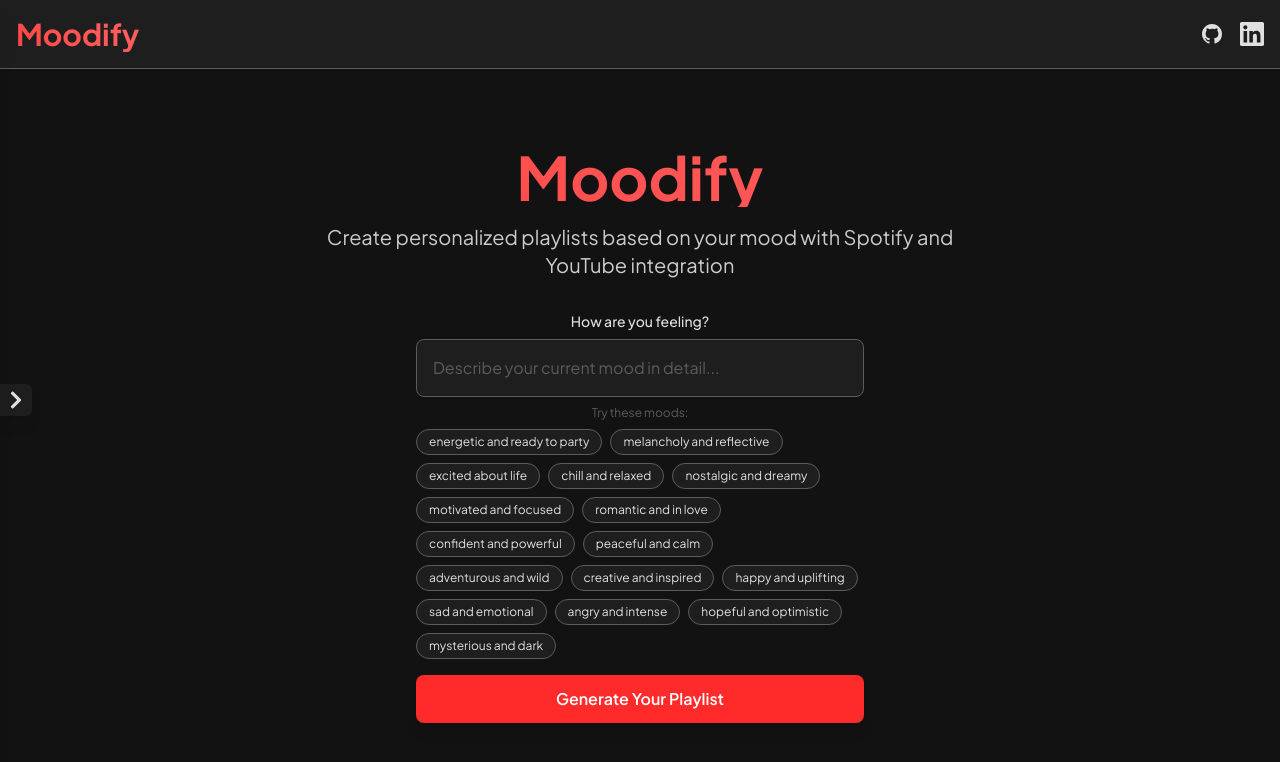
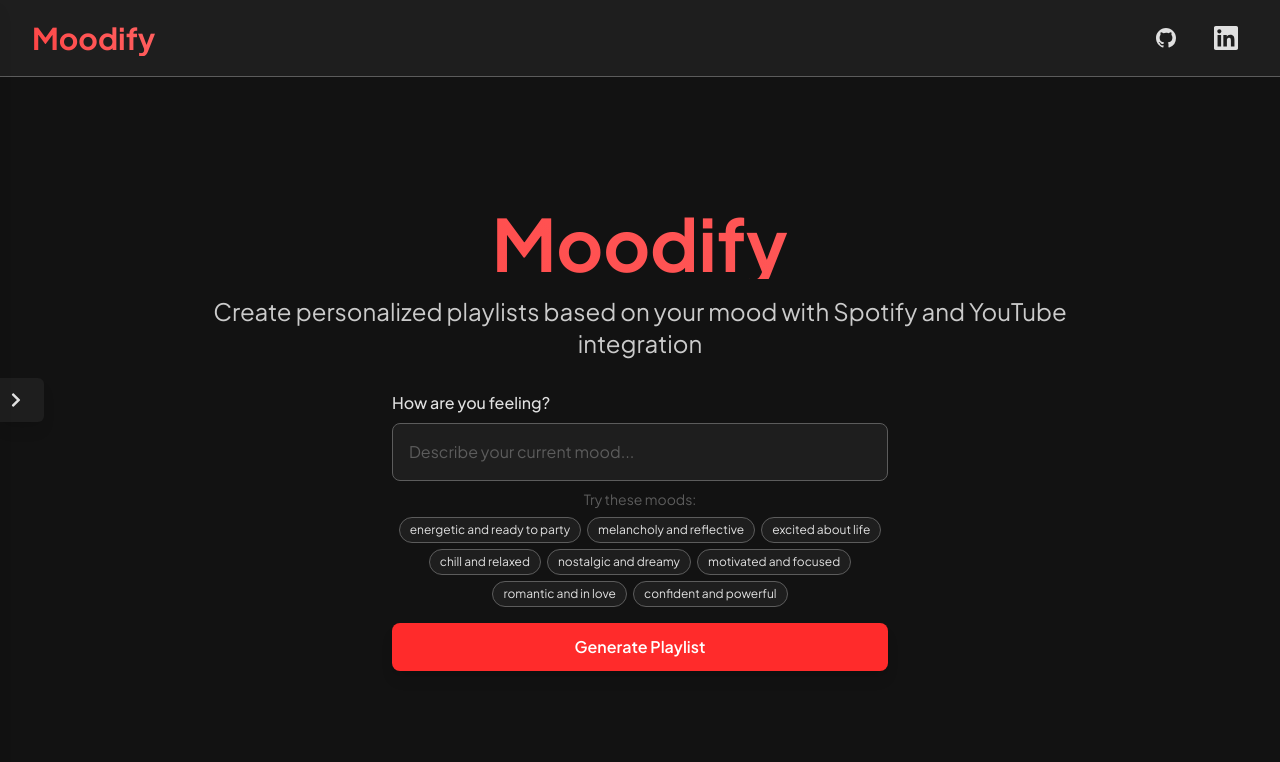
Before and after one commit to parthchilwerwar/Moodify-Ai-suggestions, a Next.js app: page / in a window 1280 px wide. Shown: the top 762 px of the page. Built offline with nearby package versions, Linux system fonts and the light colour scheme.

Commit message:
MoodifyV3

```diff
--- a/app/components/Header.tsx
+++ b/app/components/Header.tsx
@@ -4,19 +4,19 @@
 
 const Header = () => {
   return (
-    <header className="bg-theme-surface border-b border-theme-disabled p-3 md:p-4">
-      <div className="container mx-auto flex justify-between items-center">
-        <h1 className="text-2xl md:text-3xl font-bold text-theme-text animate-text-gradient">Moodify</h1>
+    <header className="bg-theme-surface border-b border-theme-disabled p-2 sm:p-3 md:p-4">
+      <div className="container mx-auto flex justify-between items-center px-2 sm:px-4">
+        <h1 className="text-xl sm:text-2xl md:text-3xl font-bold text-theme-text animate-text-gradient">Moodify</h1>
         <nav>
-          <ul className="flex space-x-3 md:space-x-4">
-            <div className="flex space-x-3 md:space-x-4">
-              <a href="https://github.com/parthchilwerwar" target="_blank" rel="noopener noreferrer" aria-label="GitHub" className="text-theme-text hover:text-theme-accent transition duration-300">
-                <svg className="w-5 h-5 md:w-6 md:h-6" fill="currentColor" viewBox="0 0 24 24" aria-hidden="true">
+          <ul className="flex space-x-2 sm:space-x-3 md:space-x-4">
+            <div className="flex space-x-2 sm:space-x-3 md:space-x-4">
+              <a href="https://github.com/parthchilwerwar" target="_blank" rel="noopener noreferrer" aria-label="GitHub" className="text-theme-text hover:text-theme-accent transition duration-300 touch-friendly touch-target flex items-center justify-center">
+                <svg className="w-4 h-4 sm:w-5 sm:h-5 md:w-6 md:h-6" fill="currentColor" viewBox="0 0 24 24" aria-hidden="true">
                   <path fillRule="evenodd" d="M12 2C6.477 2 2 6.484 2 12.017c0 4.425 2.865 8.18 6.839 9.504.5.092.682-.217.682-.483 0-.237-.008-.868-.013-1.703-2.782.605-3.369-1.343-3.369-1.343-.454-1.158-1.11-1.466-1.11-1.466-.908-.62.069-.608.069-.608 1.003.07 1.531 1.032 1.531 1.032.892 1.53 2.341 1.088 2.91.832.092-.647.35-1.088.636-1.338-2.22-.253-4.555-1.113-4.555-4.951 0-1.093.39-1.988 1.029-2.688-.103-.253-.446-1.272.098-2.65 0 0 .84-.27 2.75 1.026A9.564 9.564 0 0112 6.844c.85.004 1.705.115 2.504.337 1.909-1.296 2.747-1.027 2.747-1.027.546 1.379.202 2.398.1 2.651.64.7 1.028 1.595 1.028 2.688 0 3.848-2.339 4.695-4.566 4.943.359.309.678.92.678 1.855 0 1.338-.012 2.419-.012 2.747 0 .268.18.58.688.482A10.019 10.019 0 0022 12.017C22 6.484 17.522 2 12 2z" clipRule="evenodd" />
                 </svg>
               </a>
-              <a href="https://www.linkedin.com/in/parth-chilwerwar-0b8648207/" target="_blank" rel="noopener noreferrer" aria-label="LinkedIn" className="text-theme-text hover:text-theme-accent transition duration-300">
-                <svg className="w-5 h-5 md:w-6 md:h-6" fill="currentColor" viewBox="0 0 24 24" aria-hidden="true">
+              <a href="https://www.linkedin.com/in/parth-chilwerwar-0b8648207/" target="_blank" rel="noopener noreferrer" aria-label="LinkedIn" className="text-theme-text hover:text-theme-accent transition duration-300 touch-friendly touch-target flex items-center justify-center">
+                <svg className="w-4 h-4 sm:w-5 sm:h-5 md:w-6 md:h-6" fill="currentColor" viewBox="0 0 24 24" aria-hidden="true">
                   <path fillRule="evenodd" d="M20.447 20.452h-3.554v-5.569c0-1.328-.027-3.037-1.852-3.037-1.853 0-2.136 1.445-2.136 2.939v5.667H9.351V9h3.414v1.561h.046c.477-.9 1.637-1.85 3.37-1.85 3.601 0 4.267 2.37 4.267 5.455v6.286zM5.337 7.433c-1.144 0-2.063-.926-2.063-2.065 0-1.138.92-2.063 2.063-2.063 1.14 0 2.064.925 2.064 2.063 0 1.139-.925 2.065-2.064 2.065zm1.782 13.019H3.555V9h3.564v11.452zM22.225 0H1.771C.792 0 0 .774 0 1.729v20.542C0 23.227.792 24 1.771 24h20.451C23.2 24 24 23.227 24 22.271V1.729C24 .774 23.2 0 22.222 0h.003z" clipRule="evenodd" />
                 </svg>
               </a>
--- a/app/components/LoadingSpinner.tsx
+++ b/app/components/LoadingSpinner.tsx
@@ -36,10 +36,10 @@
   }, [stage])
 
   return (
-    <div className="w-full max-w-md mx-auto">
+    <div className="w-full max-w-xs sm:max-w-md lg:max-w-lg mx-auto px-2">
       <Progress
         value={progress}
-        className="h-3 bg-theme-surface border border-theme-disabled"
+        className="h-2 sm:h-3 bg-theme-surface border border-theme-disabled"
       />
     </div>
   )
--- a/app/components/MoodInput.tsx
+++ b/app/components/MoodInput.tsx
@@ -45,10 +45,10 @@
   }
 
   return (
-    <div className="w-full max-w-md">
-      <form onSubmit={handleSubmit} className="space-y-4">
+    <div className="w-full max-w-xs sm:max-w-sm md:max-w-md lg:max-w-lg px-2">
+      <form onSubmit={handleSubmit} className="space-y-3 sm:space-y-4">
         <div className="space-y-2">
-          <label htmlFor="mood-input" className="block text-sm font-medium text-theme-text">
+          <label htmlFor="mood-input" className="block text-sm sm:text-base font-medium text-theme-text text-center sm:text-left">
             How are you feeling?
           </label>
           <input
@@ -56,25 +56,25 @@
             type="text"
             value={mood}
             onChange={(e) => setMood(e.target.value)}
-            placeholder="Describe your current mood in detail..."
-            className="w-full p-4 rounded-lg bg-theme-surface border border-theme-disabled text-theme-text placeholder-theme-disabled focus:outline-none focus:ring-2 focus:ring-theme-accent focus:border-theme-accent text-base transition duration-200 ease-in-out"
+            placeholder="Describe your current mood..."
+            className="w-full p-2.5 sm:p-3 md:p-4 rounded-lg bg-theme-surface border border-theme-disabled text-theme-text placeholder-theme-disabled focus:outline-none focus:ring-2 focus:ring-theme-accent focus:border-theme-accent text-sm sm:text-base transition duration-200 ease-in-out"
             autoComplete="off"
             maxLength={200}
           />
           {error && (
-            <p className="text-theme-accent text-sm mt-1">{error}</p>
+            <p className="text-theme-accent text-xs sm:text-sm mt-1 text-center">{error}</p>
           )}
 
           {/* Suggested Moods */}
-          <div className="mt-3">
-            <p className="text-xs text-theme-disabled mb-2">Try these moods:</p>
-            <div className="flex flex-wrap gap-2">
-              {suggestedMoods.map((suggestedMood, index) => (
+          <div className="mt-2 sm:mt-3">
+            <p className="text-xs sm:text-sm text-theme-disabled mb-1.5 sm:mb-2 text-center">Try these moods:</p>
+            <div className="flex flex-wrap gap-1 sm:gap-1.5 justify-center">
+              {suggestedMoods.slice(0, 8).map((suggestedMood, index) => (
                 <button
                   key={index}
                   type="button"
                   onClick={() => handleSuggestedMood(suggestedMood)}
-                  className="px-3 py-1 text-xs bg-theme-surface hover:bg-theme-accent text-theme-text rounded-full transition duration-200 hover:text-white border border-theme-disabled hover:border-theme-accent"
+                  className="px-2 sm:px-2.5 py-0.5 sm:py-1 text-xs bg-theme-surface hover:bg-theme-accent text-theme-text rounded-full transition duration-200 hover:text-white border border-theme-disabled hover:border-theme-accent touch-friendly"
                 >
                   {suggestedMood}
                 </button>
@@ -85,9 +85,9 @@
         <button
           type="submit"
           disabled={!mood.trim()}
-          className="w-full bg-theme-accent hover:bg-theme-accent-hover disabled:bg-theme-disabled disabled:cursor-not-allowed text-white font-semibold py-3 px-6 rounded-lg text-base transition duration-200 ease-in-out transform hover:scale-[1.02] disabled:hover:scale-100 shadow-lg"
+          className="w-full bg-theme-accent hover:bg-theme-accent-hover disabled:bg-theme-disabled disabled:cursor-not-allowed text-white font-semibold py-2.5 sm:py-3 px-3 sm:px-4 rounded-lg text-sm sm:text-base transition duration-200 ease-in-out transform hover:scale-[1.02] disabled:hover:scale-100 shadow-lg touch-friendly touch-target"
         >
-          Generate Your Playlist
+          Generate Playlist
         </button>
       </form>
     </div>
--- a/app/components/RecentPlaylistsSidebar.tsx
+++ b/app/components/RecentPlaylistsSidebar.tsx
@@ -35,13 +35,13 @@
     <>
       <button
         onClick={() => setIsOpen(!isOpen)}
-        className={`fixed top-1/2 -translate-y-1/2 left-0 z-50 p-1.5 bg-theme-surface text-theme-text rounded-r-md shadow-lg hover:bg-theme-accent focus:outline-none focus:ring-2 focus:ring-theme-accent transition-all duration-300 ${
-          isOpen ? 'transform translate-x-64 md:translate-x-80' : ''
+        className={`fixed top-1/2 -translate-y-1/2 left-0 z-50 p-1.5 sm:p-2 bg-theme-surface text-theme-text rounded-r-md shadow-lg hover:bg-theme-accent focus:outline-none focus:ring-2 focus:ring-theme-accent transition-all duration-300 touch-friendly touch-target ${
+          isOpen ? 'transform translate-x-56 sm:translate-x-64 md:translate-x-80' : ''
         }`}
         aria-label={isOpen ? "Close recent playlists" : "Open recent playlists"}
         aria-expanded={isOpen}
       >
-        {isOpen ? <FaChevronLeft size={20} /> : <FaChevronRight size={20} />}
+        {isOpen ? <FaChevronLeft size={16} className="sm:text-lg" /> : <FaChevronRight size={16} className="sm:text-lg" />}
       </button>
       <div
         className={`fixed inset-0 bg-black bg-opacity-50 z-40 transition-opacity duration-300 ${
@@ -50,25 +50,25 @@
         onClick={() => setIsOpen(false)}
       ></div>
       <aside
-        className={`fixed left-0 top-0 h-full w-64 md:w-80 bg-theme-background p-6 overflow-y-auto transition-transform duration-300 ease-in-out z-50 shadow-lg border-r border-theme-disabled ${
+        className={`fixed left-0 top-0 h-full w-56 sm:w-64 md:w-80 bg-theme-background p-4 sm:p-6 overflow-y-auto scrollbar-thin transition-transform duration-300 ease-in-out z-50 shadow-lg border-r border-theme-disabled ${
           isOpen ? 'transform translate-x-0' : 'transform -translate-x-full'
         }`}
         aria-hidden={!isOpen}
       >
-        <h2 className="text-2xl font-bold mb-6 text-theme-text">Recent Playlists</h2>
+        <h2 className="text-lg sm:text-xl md:text-2xl font-bold mb-4 sm:mb-6 text-theme-text">Recent Playlists</h2>
         {playlists.length === 0 ? (
-          <p className="text-base text-theme-disabled">No recent playlists yet.</p>
+          <p className="text-sm sm:text-base text-theme-disabled">No recent playlists yet.</p>
         ) : (
           playlists.map((playlist, index) => (
             <div
               key={index}
-              className={`mb-4 p-4 bg-theme-surface rounded-lg shadow-md cursor-pointer transition-colors duration-200 transform hover:scale-104 border border-theme-disabled ${
+              className={`mb-3 sm:mb-4 p-3 sm:p-4 bg-theme-surface rounded-lg shadow-md cursor-pointer transition-colors duration-200 transform hover:scale-[1.02] border border-theme-disabled touch-friendly ${
                 selectedPlaylistIndex === index ? 'bg-theme-accent bg-opacity-20 border-theme-accent' : 'hover:bg-theme-background hover:border-theme-accent'
               }`}
               onClick={() => handlePlaylistClick(index)}
             >
-              <h3 className={`text-lg font-semibold mb-2 ${selectedPlaylistIndex === index ? 'text-white' : 'text-theme-text'}`}>{playlist.mood}</h3>
-              <ul className="text-sm space-y-1">
+              <h3 className={`text-sm sm:text-base md:text-lg font-semibold mb-2 line-clamp-2 ${selectedPlaylistIndex === index ? 'text-white' : 'text-theme-text'}`}>{playlist.mood}</h3>
+              <ul className="text-xs sm:text-sm space-y-1">
                 {playlist.tracks.slice(0, 3).map((track, trackIndex) => (
                   <li key={trackIndex} className={`truncate ${selectedPlaylistIndex === index ? 'text-white opacity-90' : 'text-theme-disabled'}`}>
                     {track.title} - {track.artist}
--- a/app/globals.css
+++ b/app/globals.css
@@ -38,6 +38,109 @@
     -webkit-box-orient: vertical;
     -webkit-line-clamp: 2;
     line-clamp: 2;
+  }
+
+  /* Custom responsive spacing utilities */
+  .space-responsive {
+    @apply space-y-2 sm:space-y-3 md:space-y-4;
+  }
+
+  .padding-responsive {
+    @apply p-3 sm:p-4 md:p-6;
+  }
+
+  .margin-responsive {
+    @apply m-2 sm:m-3 md:m-4;
+  }
+
+  /* Responsive text utilities */
+  .text-responsive-sm {
+    @apply text-sm sm:text-base md:text-lg;
+  }
+
+  .text-responsive-lg {
+    @apply text-lg sm:text-xl md:text-2xl lg:text-3xl;
+  }
+
+  /* Safe area adjustments for mobile devices */
+  .safe-area-inset {
+    padding-left: env(safe-area-inset-left);
+    padding-right: env(safe-area-inset-right);
+    padding-top: env(safe-area-inset-top);
+    padding-bottom: env(safe-area-inset-bottom);
+  }
+
+  /* Scrollbar styles for better mobile experience */
+  .scrollbar-thin {
+    scrollbar-width: thin;
+    scrollbar-color: rgb(var(--accent-rgb)) rgb(var(--surface-rgb));
+  }
+
+  .scrollbar-thin::-webkit-scrollbar {
+    width: 6px;
+  }
+
+  .scrollbar-thin::-webkit-scrollbar-track {
+    background: rgb(var(--surface-rgb));
+  }
+
+  .scrollbar-thin::-webkit-scrollbar-thumb {
+    background: rgb(var(--accent-rgb));
+    border-radius: 3px;
+  }
+
+  .scrollbar-thin::-webkit-scrollbar-thumb:hover {
+    background: rgb(var(--accent-hover-rgb));
+  }
+
+  /* Mobile touch improvements */
+  .touch-target {
+    min-height: 44px;
+    min-width: 44px;
+  }
+
+  .touch-friendly {
+    -webkit-tap-highlight-color: rgba(255, 43, 43, 0.2);
+    touch-action: manipulation;
+  }
+
+  /* Prevent zoom on input focus on mobile */
+  @media screen and (max-width: 768px) {
+    input[type="text"] {
+      font-size: 16px !important;
+    }
+  }
+
+  /* Responsive container utilities */
+  .container-responsive {
+    @apply w-full max-w-sm sm:max-w-md md:max-w-lg lg:max-w-xl xl:max-w-2xl 2xl:max-w-4xl mx-auto px-4;
+  }
+
+  /* Mobile-first spacing */
+  .mobile-spacing {
+    @apply p-3 sm:p-4 md:p-6 lg:p-8;
+  }
+
+  /* Extra small screen utilities */
+  @media (min-width: 375px) {
+    .xs\:block {
+      display: block;
+    }
+
+    .xs\:hidden {
+      display: none;
+    }
+  }
+
+  /* Compact mobile layout */
+  @media (max-width: 374px) {
+    .mobile-compact {
+      padding: 0.5rem;
+    }
+
+    .mobile-compact .space-y-2 > :not([hidden]) ~ :not([hidden]) {
+      margin-top: 0.375rem;
+    }
   }
 }
 
--- a/app/layout.tsx
+++ b/app/layout.tsx
@@ -1,5 +1,5 @@
 import './globals.css'
-import type { Metadata } from 'next'
+import type { Metadata, Viewport } from 'next'
 
 export const metadata: Metadata = {
   title: 'Moodify - Mood-Based Playlist Generator',
@@ -9,6 +9,13 @@
   },
 }
 
+export const viewport: Viewport = {
+  width: 'device-width',
+  initialScale: 1,
+  maximumScale: 1,
+  userScalable: false,
+}
+
 export default function RootLayout({
   children,
 }: {
@@ -16,7 +23,7 @@
 }) {
   return (
     <html lang="en">
-      <body className="bg-theme-background min-h-screen font-jakarta">
+      <body className="bg-theme-background min-h-screen font-jakarta overflow-x-hidden">
         {children}
       </body>
     </html>
--- a/app/page.tsx
+++ b/app/page.tsx
@@ -69,6 +69,14 @@
         body: JSON.stringify({ mood }),
       });
 
+      // Check if response is HTML instead of JSON
+      const contentType = response.headers.get('content-type');
+      if (!contentType || !contentType.includes('application/json')) {
+        const textResponse = await response.text();
+        console.error('Non-JSON response received:', textResponse.substring(0, 200));
+        throw new Error('Server returned an invalid response format. Please try again.');
+      }
+
       const data = await response.json();
 
       if (!response.ok) {
@@ -88,6 +96,17 @@
           },
           body: JSON.stringify({ tracks: data.playlist }),
         });
+
+        // Check music response format
+        const musicContentType = musicResponse.headers.get('content-type');
+        if (!musicContentType || !musicContentType.includes('application/json')) {
+          console.warn('Music API returned non-JSON response, using basic playlist');
+          setPlaylist(data.playlist);
+          setRecentPlaylists(prev => [{mood, tracks: data.playlist}, ...prev].slice(0, 5));
+          setIsLoading(false);
+          setLoadingStage('');
+          return;
+        }
 
         setLoadingStage('Fetching YouTube data...');
         const musicData = await musicResponse.json();
@@ -112,8 +131,8 @@
           setIsLoading(false);
           setLoadingStage('');
         }
-      } catch (musicError) {
-        console.warn('Using basic playlist');
+      } catch (musicError: any) {
+        console.warn('Music enrichment failed, using basic playlist:', musicError.message);
         setPlaylist(data.playlist);
         setRecentPlaylists(prev => [{mood, tracks: data.playlist}, ...prev].slice(0, 5));
         setIsLoading(false);
@@ -121,7 +140,14 @@
       }
 
     } catch (err: any) {
-      const errorMessage = err?.message || 'Something went wrong. Please try again.';
+      let errorMessage = 'Something went wrong. Please try again.';
+
+      if (err.message?.includes('JSON')) {
+        errorMessage = 'Server communication error. Please refresh the page and try again.';
+      } else if (err.message) {
+        errorMessage = err.message;
+      }
+
       setError(errorMessage);
       setLoadingStage('');
       console.error('Playlist generation error:', err);
@@ -136,52 +162,52 @@
   }
 
   return (
-    <div className="min-h-screen bg-gradient-to-b from-theme-background to-theme-surface flex flex-col">
+    <div className="min-h-screen bg-gradient-to-b from-theme-background to-theme-surface flex flex-col overflow-x-hidden">
       <Header />
-      <main className="flex-grow flex flex-col items-center justify-center px-4 py-8 md:py-12 relative z-0">
-        <div className="w-full max-w-4xl mx-auto text-center space-y-8">
-          <div className="space-y-4">
-            <h1 className="text-4xl md:text-6xl font-bold text-theme-text animate-text-gradient">
+      <main className="flex-grow flex flex-col items-center justify-center px-3 sm:px-4 lg:px-6 xl:px-8 py-6 sm:py-8 md:py-12 relative z-0 safe-area-inset min-h-0">
+        <div className="w-full max-w-7xl mx-auto text-center space-y-6 sm:space-y-8 flex-1 flex flex-col justify-center">
+          <div className="space-y-3 sm:space-y-4">
+            <h1 className="text-3xl sm:text-4xl md:text-5xl lg:text-6xl xl:text-7xl font-bold text-theme-text animate-text-gradient leading-tight px-2">
               Moodify
             </h1>
-            <p className="text-lg md:text-xl text-theme-text max-w-2xl mx-auto opacity-90">
+            <p className="text-base sm:text-lg md:text-xl lg:text-2xl text-theme-text max-w-4xl mx-auto opacity-90 px-4">
               Create personalized playlists based on your mood with Spotify and YouTube integration
             </p>
           </div>
 
-          <div className="flex justify-center">
+          <div className="flex justify-center w-full px-2">
             <MoodInput onMoodSubmit={handleMoodSubmit} />
           </div>
 
           {isLoading && (
-            <div className="space-y-4 flex flex-col items-center w-full max-w-lg mx-auto">
+            <div className="space-y-4 flex flex-col items-center w-full max-w-lg mx-auto px-4">
               <LoadingSpinner stage={loadingStage} />
               {loadingStage && (
-                <p className="text-theme-text text-sm text-center opacity-90">{loadingStage}</p>
+                <p className="text-theme-text text-sm sm:text-base text-center opacity-90 px-2">{loadingStage}</p>
               )}
             </div>
           )}
 
           {error && (
-            <div className="bg-theme-surface border-2 border-theme-accent text-theme-text p-6 rounded-xl max-w-lg mx-auto shadow-lg">
+            <div className="bg-theme-surface border-2 border-theme-accent text-theme-text p-4 sm:p-6 rounded-xl max-w-lg mx-auto shadow-lg">
               <div className="text-center">
                 <p className="font-bold text-lg text-theme-accent mb-2">Oops! Something went wrong</p>
-                <p className="text-theme-text opacity-80">{error}</p>
+                <p className="text-theme-text opacity-80 text-sm sm:text-base">{error}</p>
               </div>
             </div>
           )}
 
           {playlist && currentMood && (
-            <div className="w-full space-y-6">
-              <div className="text-center">
-                <h2 className="text-2xl md:text-3xl font-bold text-theme-text mb-2">
+            <div className="w-full space-y-4 sm:space-y-6 flex-1 flex flex-col">
+              <div className="text-center px-2">
+                <h2 className="text-xl sm:text-2xl md:text-3xl lg:text-4xl font-bold text-theme-text mb-2">
                   Your Mood Playlist
                 </h2>
-                <p className="text-theme-disabled capitalize">
+                <p className="text-theme-disabled capitalize text-sm sm:text-base md:text-lg">
                   Curated for: <span className="text-theme-accent font-medium">"{currentMood}"</span>
                 </p>
               </div>
-              <div className="flex justify-center">
+              <div className="flex justify-center w-full flex-1 px-2">
                 <Playlist tracks={playlist} />
               </div>
             </div>
```
Also changed, not shown: app/components/Playlist.tsx (+31 -24 lines), 1 other file (tests, documents, lock files or other folders).
